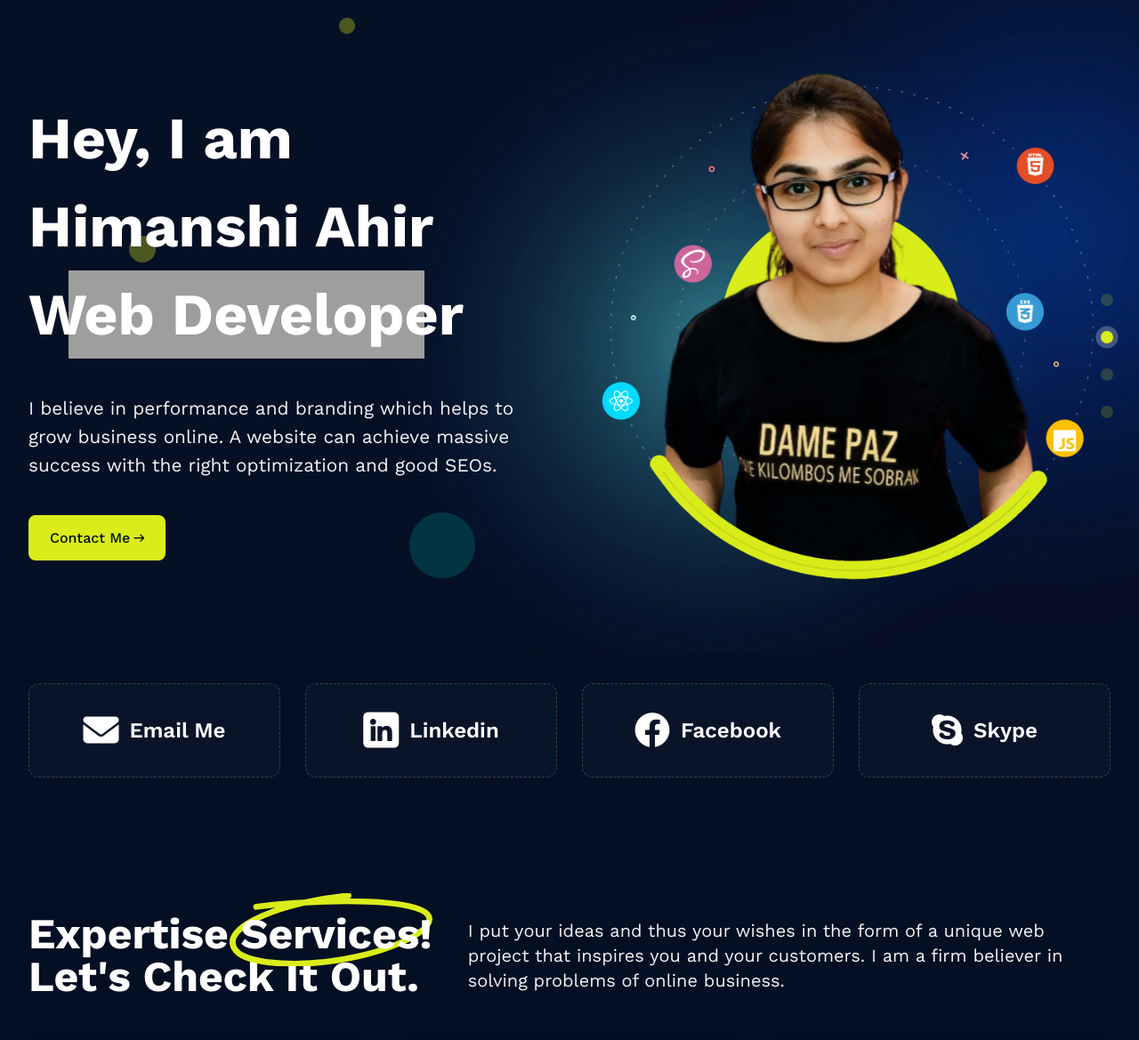
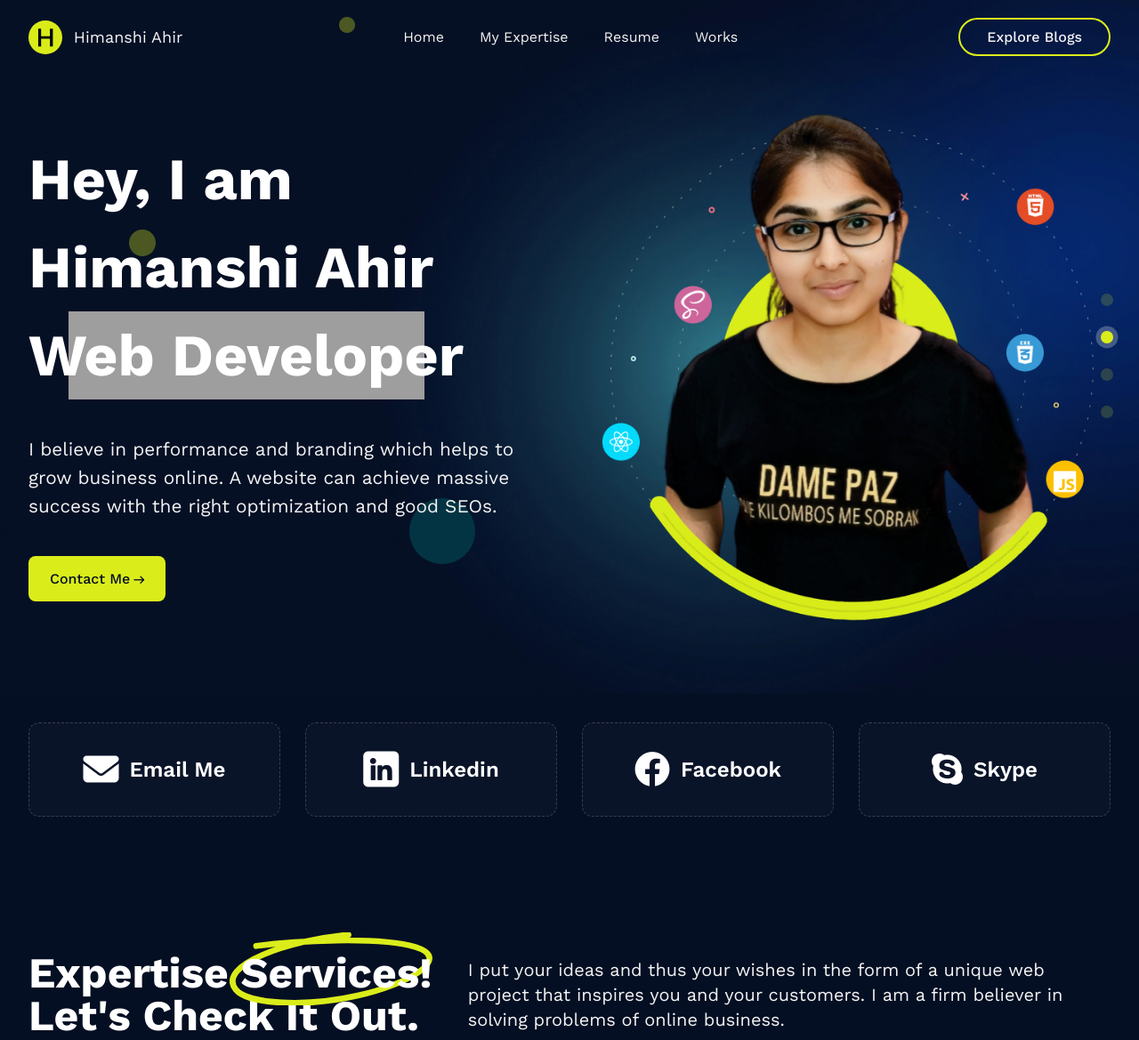
Before and after one commit to HimanshiAhir/Portfolio, a PHP site: page / in a window 1280 px wide. Shown: the top 1169 px of the page at 89% size. Run offline with PHP 8.4, Linux system fonts and the light colour scheme; some web fonts are replaced; grey boxes are pictures that could not be loaded.

Commit message:
feat: added header design

```diff
--- a/assets/css/style.css
+++ b/assets/css/style.css
@@ -46,6 +46,7 @@ p {
 
 a {
 	color: rgb(var(--color-white-100));
+	text-decoration: none;
 }
 
 ul {
@@ -99,6 +100,62 @@ ul {
 	margin-right: auto;
 }
 
+.header{
+    padding: 20px 0;
+    position: absolute;
+    top: 0;
+    z-index: 99;
+    width: 100%;
+	transition: all 0.3s;
+}
+
+.header-wrap{
+	display: flex;
+	justify-content: space-between;
+	align-items: center;
+}
+
+.nav-ul{
+	display: flex;
+	justify-content: center;
+}
+
+.nav-li:not(:last-child){
+	margin-right: 40px;
+}
+
+.logo-wrap{
+	gap: .8rem;
+	font-size: 1.125rem;
+	align-items: center;
+	transition: all .3s ease;
+}
+
+.logo{
+	width: auto;
+	height: 38px;
+}
+
+.button-primary{
+	padding: 10px 30px;
+	border-radius: 50px;
+	border: 2px solid rgb(var(--color-primary));
+	font-weight: 500;
+	transition: all .3s ease;
+}
+
+.button-primary:hover{
+	background-color: rgb(var(--color-primary));
+	color: rgb(var(--color-bg));
+}
+
+.sticky{
+	background-color: rgb(var(--color-bg), .9);
+	position: sticky;
+	top: 0;
+	transition: all 0.3s;
+}
+
 .main {
 	background-color: rgb(var(--color-bg));
 }
@@ -108,6 +165,7 @@ ul {
 	min-height: calc(100vh - 64px);
 	display: flex;
 	align-items: center;
+	position: relative;
 }
 
 .bubbles-wrap {
@@ -404,6 +462,7 @@ ul {
 	display: flex;
 	gap: 2.5rem;
 	align-items: center;
+	padding-top: 3rem;
 }
 
 .hero-title {
@@ -909,7 +968,7 @@ ul {
 @media (max-width: 1200px) {
 	.hero-title {
 		line-height: 1.6;
-		font-size: 2.8rem;
+		font-size: 2.6rem;
 	}
 
 	.resume-card {
@@ -1055,6 +1114,10 @@ ul {
 	.nav-list .nav-item:nth-child(4).active~.nav-glider {
 		transform: translateX(calc(300% + 12px));
 	}
+
+	.head-navbar{
+		display: none;
+	}
 }
 
 @media (max-width: 768px) {
@@ -1091,6 +1154,14 @@ ul {
 	.services-title,
 	.works-title {
 		width: 100%;
+	}
+
+	.logo-text{
+		display: none;
+	}
+
+	.sticky{
+		padding: 10px 0;
 	}
 }
 
--- a/assets/js/ui.min.js
+++ b/assets/js/ui.min.js
@@ -1 +1,8 @@
 let links=document.querySelectorAll(".nav-list a");window.addEventListener("scroll",()=>{let e=window.scrollY+window.innerHeight/2;links.forEach(t=>{let l=document.querySelector(t.getAttribute("href"));if(l){let r=l.offsetTop,s=l.offsetHeight;e>=r&&e<r+s&&(links.forEach(e=>{e.parentElement.classList.remove("active")}),t.parentElement.classList.add("active"))}})});
+
+window.addEventListener('scroll', () => {
+    const header = document.getElementById("header");
+    const scrollPosition = window.scrollY || document.documentElement.scrollTop;
+
+    scrollPosition > 80 ? header.classList.add("sticky") : header.classList.remove("sticky");
+});
--- a/index.html
+++ b/index.html
@@ -115,12 +115,37 @@
     <meta name="keywords" content="himanshi ahir, best web developer, best web designer, website developer, website in less budget, website maker, website designer in india, ui ux designer, responsive web design, ecommerce website, website optimization, custom web solutions, lms website, mobile-friendly website">
 
     <meta name="viewport" content="width=device-width, initial-scale=1.0">
-    <!-- <link rel="stylesheet" href="./assets/css/fonts.css">
-    <link rel="stylesheet" href="./assets/css/style.css"> -->
+    <link rel="stylesheet" href="./assets/css/fonts.css">
+    <link rel="stylesheet" href="./assets/css/style.css">
 
-    <link rel="stylesheet" href="./assets/css/style.min.css"> <!-- Production minified CSS -->
+   <!-- <link rel="stylesheet" href="./assets/css/style.min.css"> --> <!-- Production minified CSS -->
 </head>
 <body>
+    <header class="header" id="header">
+        <div class="container header-wrap">
+            <a href="#" class="logo-wrap d-flex">
+                <img src="./assets/media/himanshi-logo.svg" alt="Himanshi Ahir Logo" class="logo">
+                <span class="logo-text">Himanshi Ahir</span>
+            </a>
+            <nav class="head-navbar">
+                <ul class="nav-ul d-flex">
+                    <li class="nav-li">
+                        <a href="#home" aria-label="Home">Home</a>
+                    </li>
+                    <li class="nav-li">
+                        <a href="#services" aria-label="My Expertise">My Expertise</a>
+                    </li>
+                    <li class="nav-li">
+                        <a href="#resume" aria-label="Resume">Resume</a>
+                    </li>
+                    <li class="nav-li">
+                        <a href="#works" aria-label="Works">Works</a>
+                    </li>
+                </ul>
+            </nav>
+            <a href="#" class="button-primary">Explore Blogs</a>
+        </div>
+    </header>
     <aside class="navigation-aside" title="Navigation Aside">
         <nav class="nav">
             <ul class="nav-list">
```
Also changed, not shown: assets/media/himanshi-logo.svg (added).
